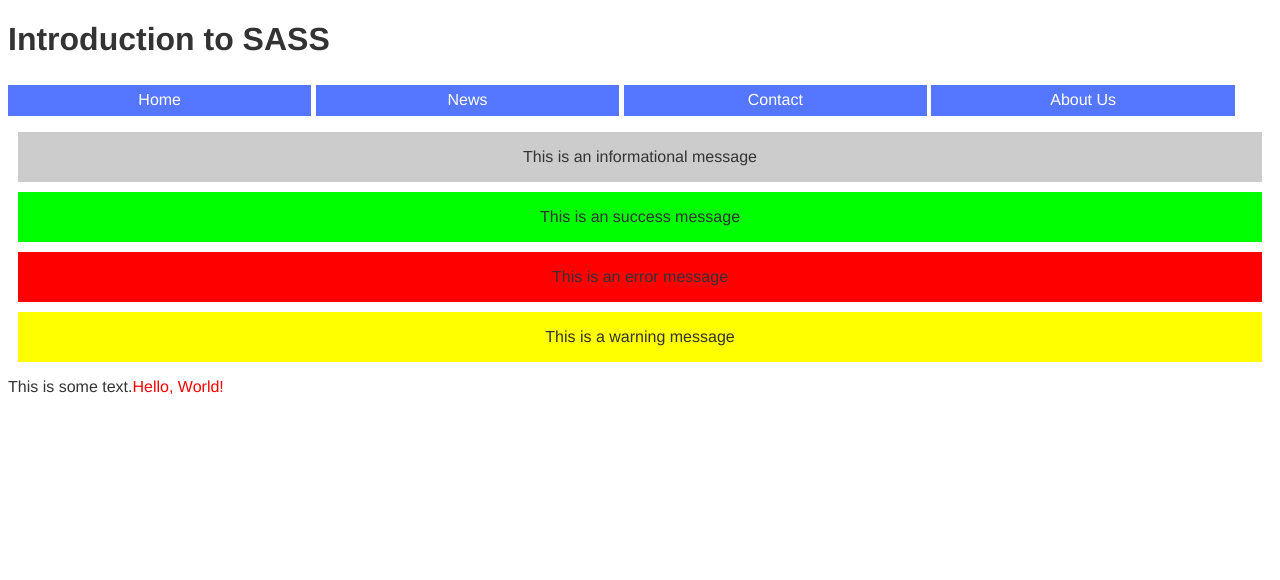
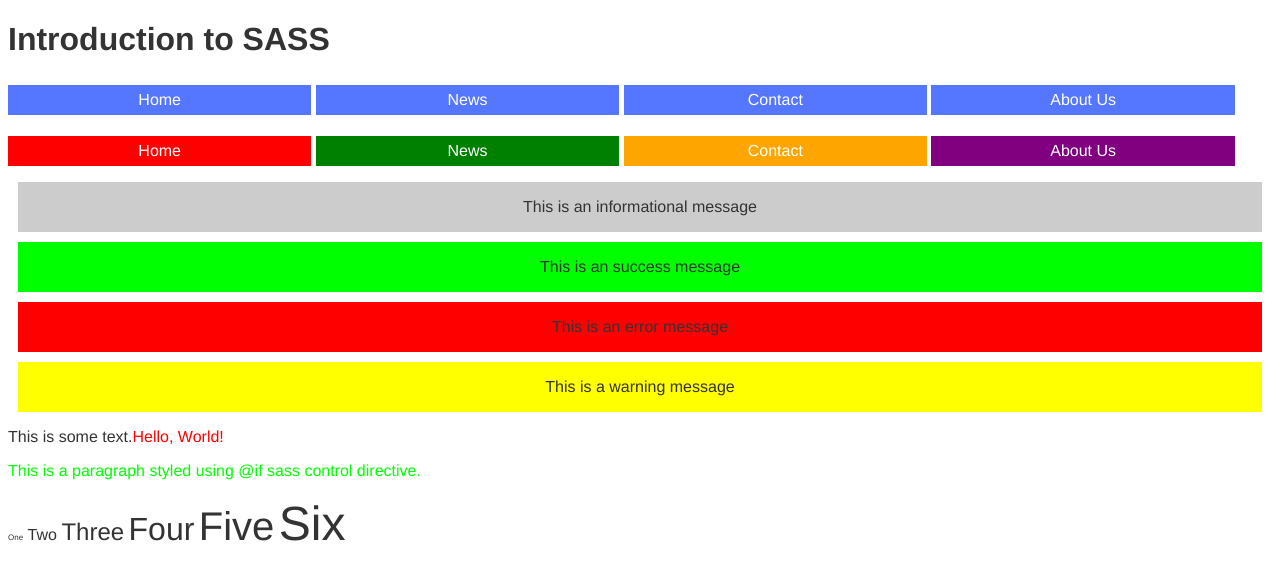
Before and after one commit to baggakunal/learning-sass, a plain HTML site: page index.html in a window 1280 px wide. Drawn offline with Linux system fonts and the light colour scheme.

Commit message:
understanding control directives (if, for, each, while)

```diff
--- a/index.html
+++ b/index.html
@@ -16,12 +16,30 @@
             <li>About Us</li>
         </ul>
 
+        <ul class="nav-bar each-directive">
+            <li class="bg-color-red">Home</li>
+            <li class="bg-color-green">News</li>
+            <li class="bg-color-orange">Contact</li>
+            <li class="bg-color-purple">About Us</li>
+        </ul>
+
         <div class="info">This is an informational message</div>
         <div class="success">This is an success message</div>
         <div class="error">This is an error message</div>
         <div class="warning">This is a warning message</div>
 
         <p><span class="some-text">This is some text.</span></p>
+
+        <p class="if-directive">This is a paragraph styled using @if sass control directive.</p>
+
+        <div class="for-while-directive">
+            <span class="fs-1">One</span>
+            <span class="fs-2">Two</span>
+            <span class="fs-3">Three</span>
+            <span class="fs-4">Four</span>
+            <span class="fs-5">Five</span>
+            <span class="fs-6">Six</span>
+        </div>
     </body>
 
 </html>
--- a/styles.scss
+++ b/styles.scss
@@ -16,3 +16,41 @@ body {
     content: $my-text;
     @if $flag { color: #F00; }
 }
+
+
+// Control directives
+$p-type: success;
+p.if-directive {
+    @if $p-type == info {
+        color: $grey;
+    } @else if $p-type == success {
+        color: $green;
+    } @else if $p-type == error {
+        color: $red;
+    } @else if $p-type == warning {
+        color: $yellow;
+    }
+}
+
+div.for-while-directive {
+    margin-right: 20px;
+
+    @for $i from 1 through 3 {
+        .fs-#{$i} { font-size: #{8 * $i}px; }
+    }
+
+    $i: 4;
+    @while $i <= 6 {
+        .fs-#{$i} { font-size: #{8 * $i}px; }
+        $i: $i + 1;
+    }
+}
+
+ul.nav-bar.each-directive li {
+    @each $color in "red", "green", "orange", "purple" {
+        &.bg-color-#{$color} { background-color: #{$color}; }
+    }
+    &:hover {
+        opacity: 0.7;
+    }
+}
--- a/styles/_navigation.scss
+++ b/styles/_navigation.scss
@@ -12,12 +12,10 @@ ul.nav-bar {
         justify-content: center;
         color: #FFF;
         background-color: $tab-color;
-        border-bottom: 1px solid $tab-color;
         cursor: pointer;
 
         &:hover {
             background-color: $tab-hover-color;
-            border-bottom-color: $tab-hover-color;
             transition: 300ms;
         }
     }
```
Also changed, not shown: styles.css.
